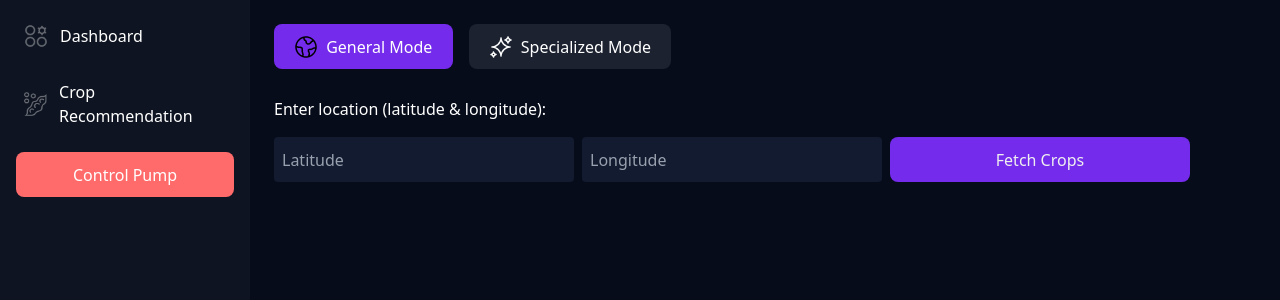
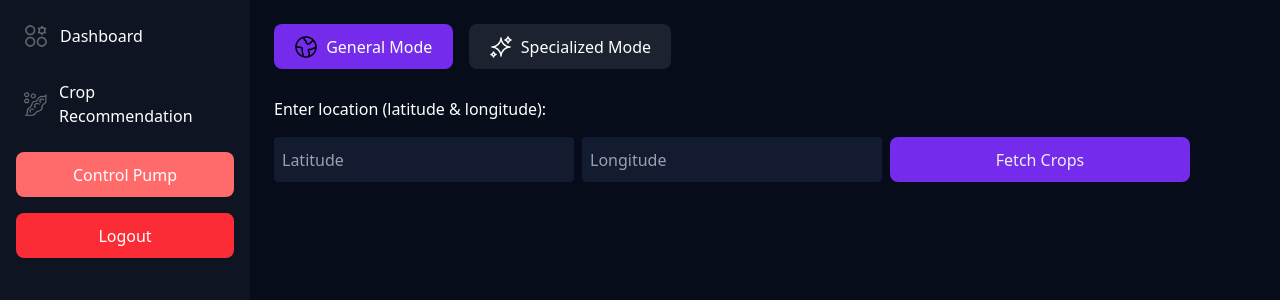
Before and after one commit to ChelseaChanu/smart-irrigation-dashboard, a React (Vite) app: page /#/soil in a window 1280 px wide. Shown: the top 300 px of the page. Built offline with nearby package versions, Linux system fonts and the light colour scheme.

Commit message:
Logout added

```diff
--- a/src/components/Sidebar.jsx
+++ b/src/components/Sidebar.jsx
@@ -1,7 +1,7 @@
 import React, { useState } from "react";
 import { Link } from "react-router-dom";
 
-function Sidebar() {
+function Sidebar({ onLogout }) {  // receive logout function as prop
   const [mobileMenuOpen, setMobileMenuOpen] = useState(false);
 
   return (
@@ -29,15 +29,20 @@ function Sidebar() {
           >
             Control Pump
           </button>
+
+          {/* Logout Button */}
+          <button
+            onClick={onLogout}
+            className="px-4 py-2 rounded bg-red-500 hover:bg-red-600 text-center"
+          >
+            Logout
+          </button>
         </nav>
       </div>
 
       {/* Mobile Top Bar */}
       <div className="w-full lg:hidden flex items-center justify-between p-2.5 bg-[#0e1421] text-white">
-        <div
-          onClick={() => setMobileMenuOpen(true)}
-          className="focus:outline-none"
-        >
+        <div onClick={() => setMobileMenuOpen(true)} className="focus:outline-none">
           <img src="assets/menu.png" alt="Menu" className="scale-x-[-1]" />
         </div>
         <h1 className="text-[2rem]! md:text-lg font-bold">Dashboard</h1>
@@ -75,6 +80,14 @@ function Sidebar() {
             >
               Control Pump
             </button>
+
+            {/* Logout Button */}
+            <button
+              onClick={onLogout}
+              className="px-4 py-2 rounded bg-red-500 hover:bg-red-600 text-center"
+            >
+              Logout
+            </button>
           </nav>
         </div>
       )}
```
Also changed, not shown: 2 other files (tests, documents, lock files or other folders).
